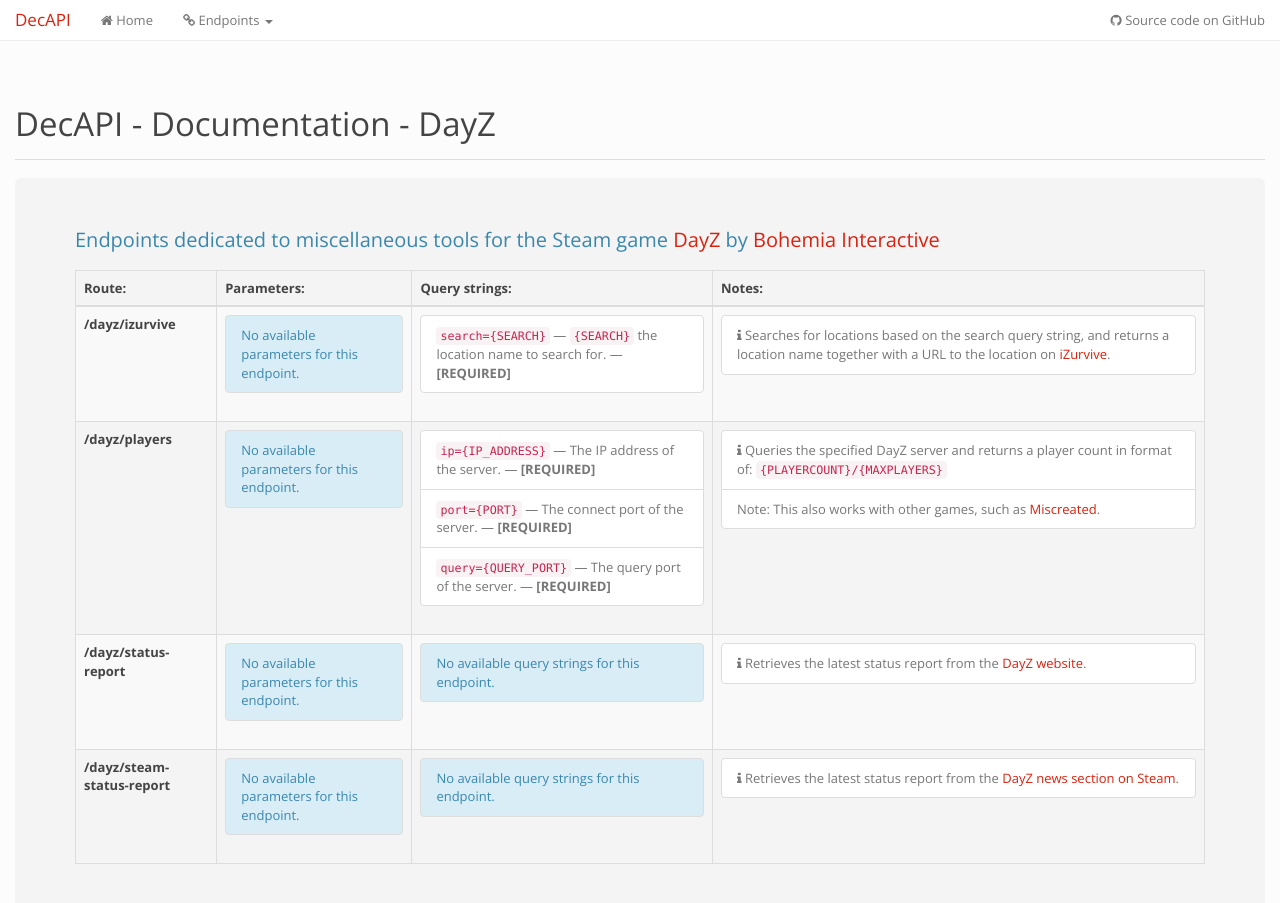
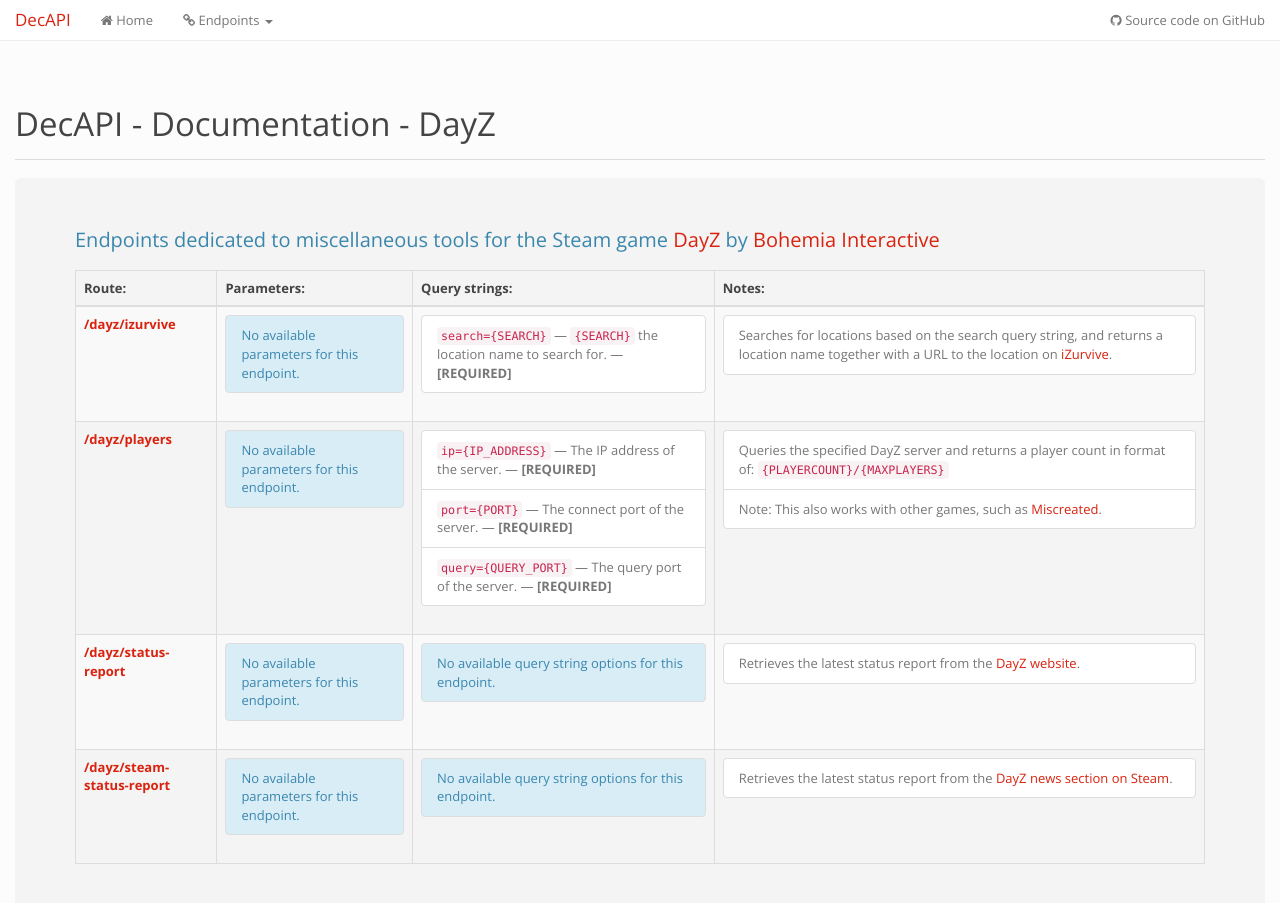
Before and after one commit to Decicus/DecAPI, a Jekyll site: the page built from docs/pages/dayz.html, in a window 1280 px wide and 960 px high. Shown: the top 903 px of the window. Built offline with Jekyll 4.4.1, drawn with Linux system fonts in a browser that asks for light colours.

Commit message:
Add pages for lever, misc, random Tweak layouts

```diff
--- a/docs/_data/endpoints/askfm.yaml
+++ b/docs/_data/endpoints/askfm.yaml
@@ -6,4 +6,4 @@ endpoints:
           description: "The name of the user you wish to retrieve a feed from"
       qs:
       notes:
-        - '<i class="fa fa-1x fa-info"></i> Provides an RSS feed of a specified ASKfm users answers.'
+        - 'Provides an RSS feed of a specified ASKfm users answers.'
--- a/docs/_data/endpoints/br.yaml
+++ b/docs/_data/endpoints/br.yaml
@@ -11,4 +11,4 @@ endpoints:
         - name: "options={OPTIONS}"
           description: "A comma-separated list of options. Available options can be listed if you specify <code>list</code> instead of <code>{OPTIONS}</code>. Similarly, specifying <code>default</code> will list the default options."
       notes:
-        - '<i class="fa fa-1x fa-info"></i> Returns stats from the leaderboards API about the player.'
+        - 'Returns stats from the leaderboards API about the player.'
--- a/docs/_data/endpoints/bttv.yaml
+++ b/docs/_data/endpoints/bttv.yaml
@@ -6,4 +6,4 @@ endpoints:
           description: "The channel to retrieve BetterTTV emotes for"
       qs:
       notes:
-        - "<i class='fa fa-1x fa-info'></i> Returns a space-separated list of BetterTTV channel emotes available in the channel."
+        - "Returns a space-separated list of BetterTTV channel emotes available in the channel."
--- a/docs/_data/endpoints/example.yaml
+++ b/docs/_data/endpoints/example.yaml
@@ -13,7 +13,7 @@ endpoints:
         - name: "limit={NUMBER}"
           description: "The limit of list entries - Max: 100"
       notes:
-        - "<i class='fa fa-1x fa-info'></i> This is just an example note."
+        - "This is just an example note."
     - route: "test/{USER}"
       parameters:
         - name: "{USER}"
--- a/docs/_includes/endpoints_layout.html
+++ b/docs/_includes/endpoints_layout.html
@@ -11,7 +11,7 @@
     <tbody>
         {% for endpoint in include.endpoints.endpoints %}
         <tr>
-            <th>{{ include.endpoints.base_path }}/{{ endpoint.route }}</th>
+            <th><a href="https://beta.decapi.me{{ include.endpoints.base_path }}/{{ endpoint.route }}">{{ include.endpoints.base_path }}/{{ endpoint.route }}</a></th>
             <td>
                 <ul class="list-group">
                     {% if endpoint.parameters.size > 0 %}
@@ -40,7 +40,7 @@
                             <li class="list-group-item"><code>{{ qs.name }}</code> &mdash; {{ qs.description }}{{ tag }}</li>
                         {% endfor %}
                     {% else %}
-                        <li class="list-group-item list-group-item-info">No available query strings for this endpoint.</li>
+                        <li class="list-group-item list-group-item-info">No available query string options for this endpoint.</li>
                     {% endif %}
                 </ul>
             </td>
```
Also changed, not shown: docs/_data/endpoints/dayz.yaml (+4 -4 lines), docs/_data/endpoints/lever.yaml (added, +7 -0 lines), docs/_data/endpoints/misc.yaml (added, +22 -0 lines), docs/_data/endpoints/random.yaml (added, +14 -0 lines), docs/pages/lever.html (added, +9 -0 lines), docs/pages/misc.html (added, +9 -0 lines), docs/pages/random.html (added, +9 -0 lines).
